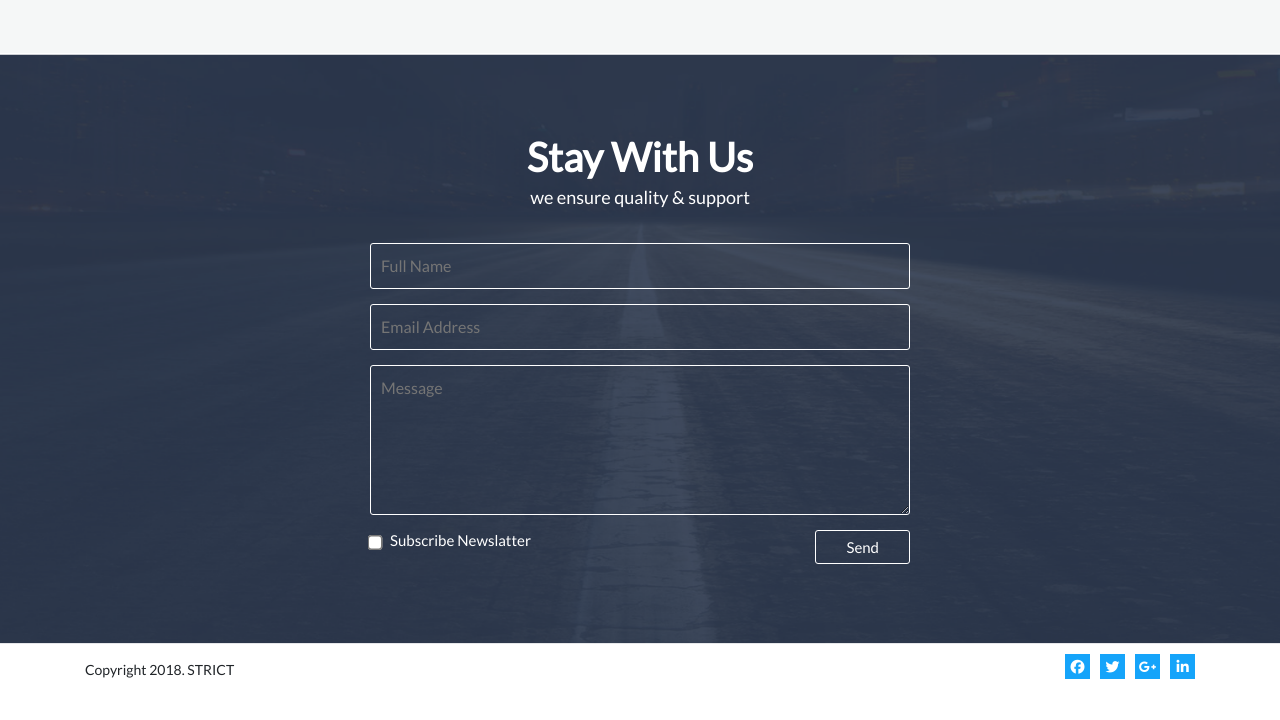
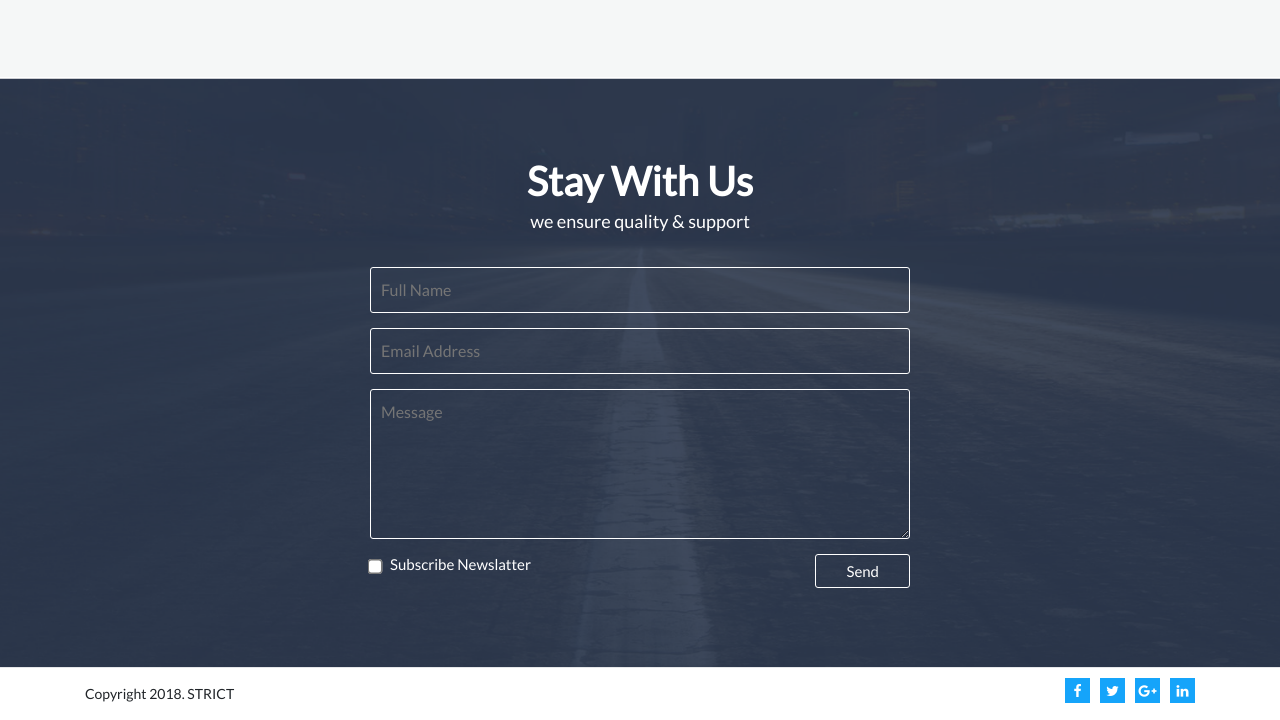
Before and after one commit to Md-shefat-masum/responsive-strict, a plain HTML site: page index.html in a window 1280 px wide. Shown: the part 2195-2915 px from the top of the page. Before the commit the page ends 2891 px from the top, so only its background shows below. Drawn offline with Linux system fonts and the light colour scheme; files whose address does not match are found by name.

Commit message:
Update index.html

```diff
--- a/index.html
+++ b/index.html
@@ -14,8 +14,9 @@
     <link rel="stylesheet" href="essential/css/bootstrap.min.css">
 
     <!--    font awesome css-->
-    <link rel="stylesheet" href="http://maxcdn.bootstrapcdn.com/font-awesome/latest/css/font-awesome.min.css">
-    <link rel="stylesheet" href="essential/css/font-awesome.min.css">
+    <-- link rel="stylesheet" href="http://maxcdn.bootstrapcdn.com/font-awesome/latest/css/font-awesome.min.css">
+    ->
+        <link rel="stylesheet" href="essential/css/font-awesome.min.css">
 
     <!--    defaule css-->
     <link rel="stylesheet" href="essential/css/defaultcss.css">
```
